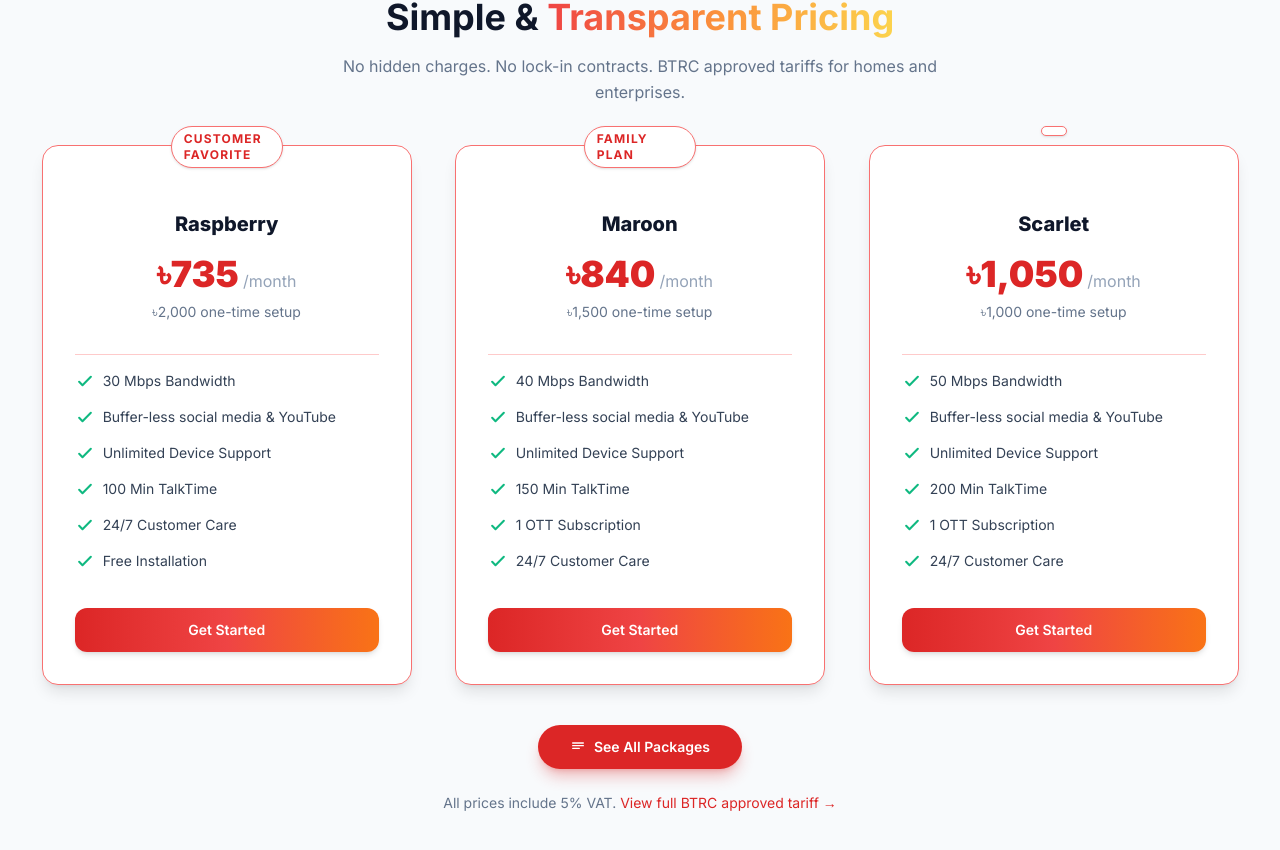
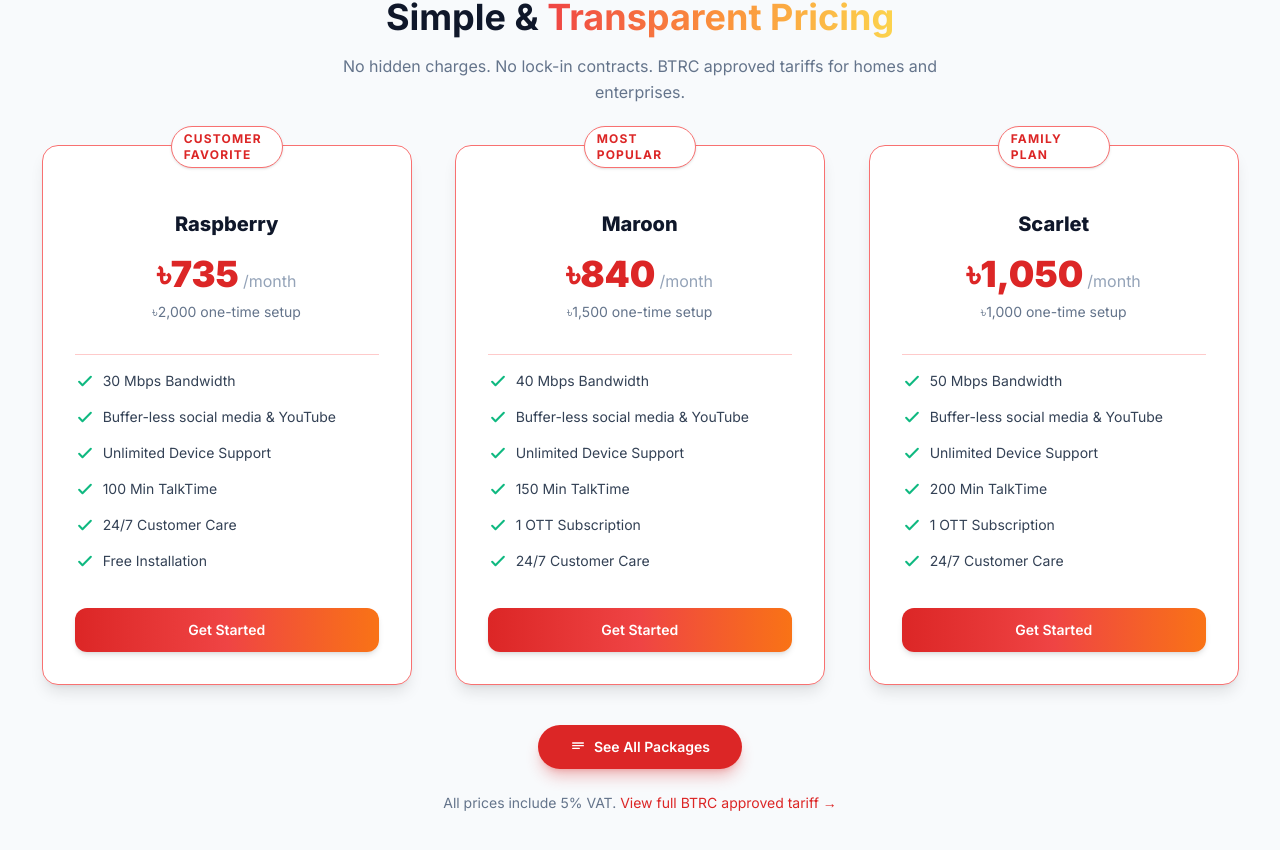
Before and after one commit to hasib61714/red-data-website, a React (Vite) app: page / in a window 1280 px wide. Shown: the part 4514-5364 px from the top of the page. Built offline with nearby package versions, Linux system fonts and the light colour scheme.

Commit message:
update: apply latest changes as per requirements

```diff
--- a/src/data/siteData.js
+++ b/src/data/siteData.js
@@ -537,7 +537,7 @@ export const pricingData = {
     },
     {
       name: 'Maroon',
-      tag: 'Family Plan',
+    tag: 'Most Popular',
       tag_bn: 'ফ্যামিলি প্ল্যান',
       price: '৳840',
       vatBreakdown: '৳800 + ৳40 (5% VAT)',
@@ -569,7 +569,7 @@ export const pricingData = {
     },
     {
       name: 'Scarlet',
-      tag: '',
+      tag: 'Family Plan',
       price: '৳1,050',
       vatBreakdown: '৳1,000 + ৳50 (5% VAT)',
       vatBreakdown_bn: '৳১,০০০ + ৳৫০ (৫% ভ্যাট)',
```
